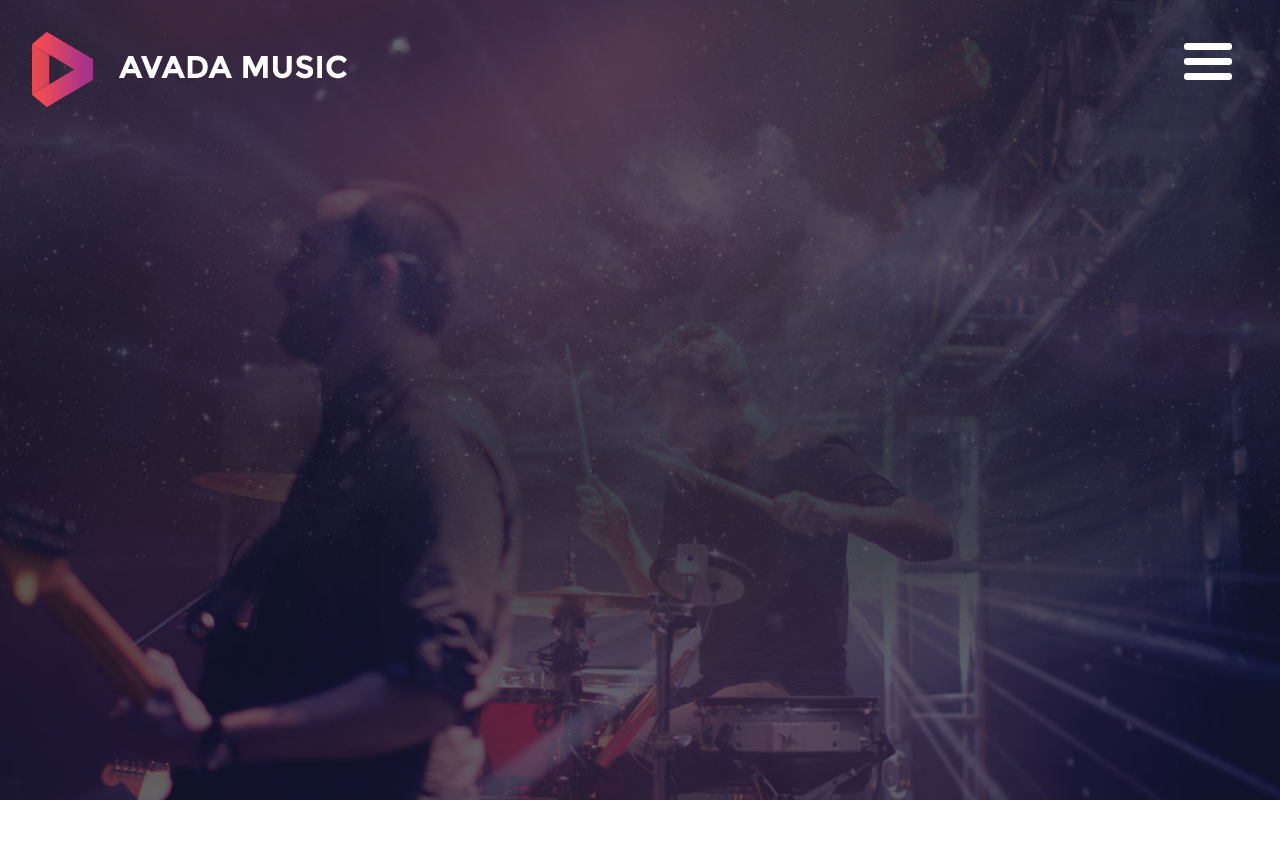
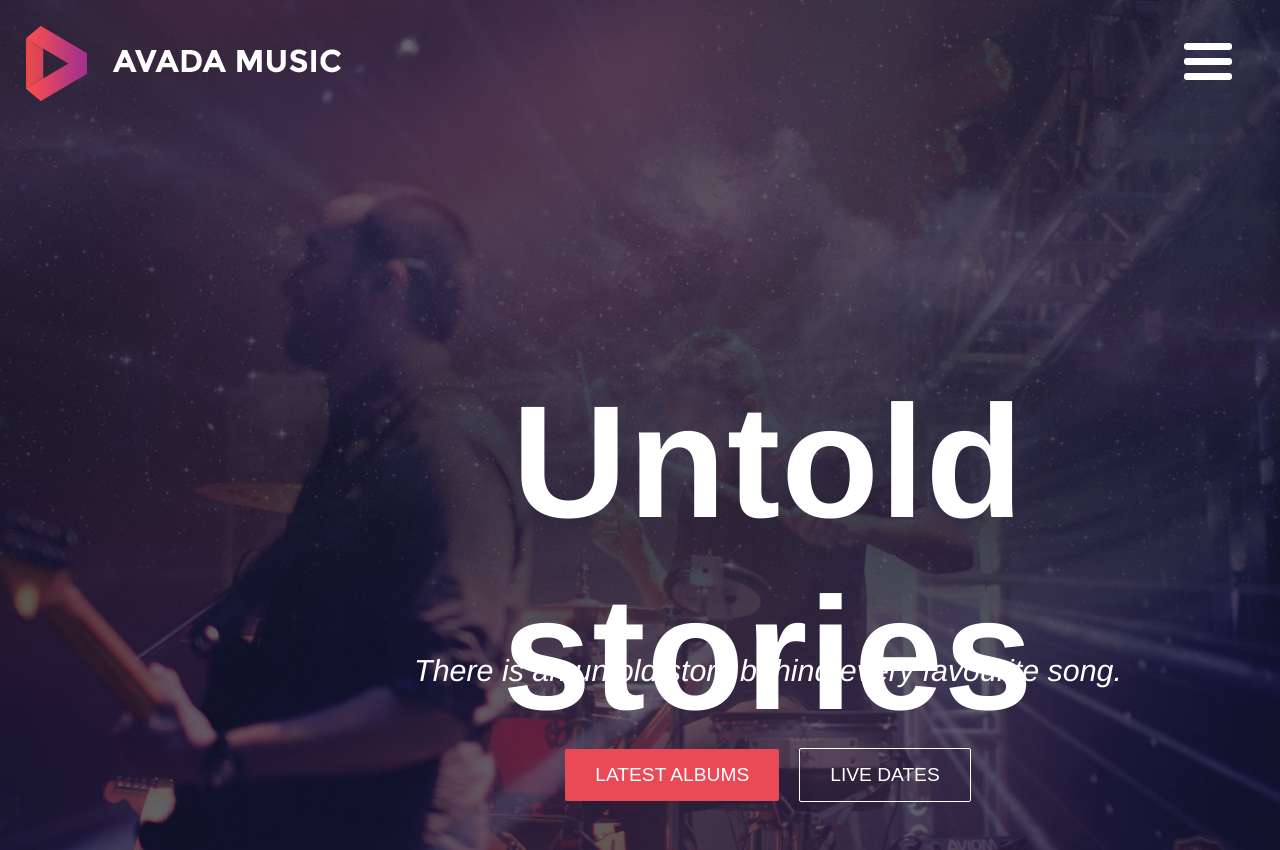
Before and after one commit to GabrielePagnotta/proj-html-vuejs, a Vue app: page / in a window 1280 px wide. Before the commit the page ends 800 px from the top, so only its background shows below. Built offline with nearby package versions, Linux system fonts and the light colour scheme.

Commit message:
creazione header

```diff
--- a/src/components/header/ContentHeader.vue
+++ b/src/components/header/ContentHeader.vue
@@ -1,15 +1,21 @@
 <template>
-    <div class="header flex">
-<div>
+  <div class="flex">
+
+    <div class="w">
+      <div class="headerflex ">
     <img class="logo" src="../../assets/img/avada-music-logo.png" alt="">
-</div>
-<input id="toggle" type="checkbox">
+    </div>
+
+
+
+  <input id="toggle" type="checkbox">
 
 <label for="toggle" class="hamburger">
   <div class="top-bun"></div>
   <div class="meat"></div>
   <div class="bottom-bun"></div>
 </label>
+
 
 <div class="nav">
   <div class="nav-wrapper">
@@ -22,6 +28,16 @@
     </nav>
   </div>
 </div>
+
+</div>
+
+  <div class="text-box">
+    <h1 class="main-title">Untold stories</h1>
+    <p class="italic">There is an untold story behind every favourite song.</p>
+    <button class="btn-albums">LATEST ALBUMS</button>
+    <button class="btn-live">LIVE DATES</button>
+  </div>
+
     </div>
 </template>
 
@@ -41,6 +57,52 @@ export default {
 </script>
 
 <style lang="scss" scoped>
+.btn-live{
+border: 1px solid white;
+background-color: transparent;
+font-size: 1.2rem ;
+padding: 15px 30px;
+color: white;
+margin: 10px;
+border-radius: 2px;
+cursor: pointer;
+}
+
+.btn-live:hover{
+  background-color: white;
+  color: black;
+  transition: 0.5s;
+}
+.btn-albums{
+  font-size: 1.2rem;
+  background-color: #ea4a56;
+  border: none;
+  padding: 15px 30px;
+  border-radius: 2px;
+  color: white;
+  margin: 10px;
+  cursor: pointer;
+}
+
+.text-box{
+  text-align: center;
+  margin-top: 5%;
+}
+.main-title{
+  width: 100%;
+  font-size: 10rem;
+  color: white;
+  margin: 10% 0;
+  justify-content: center;
+
+}
+
+.italic{
+  font-style: italic;
+  font-size: 1.9rem;
+  color: white;
+  margin: 50px;
+}
 h1 {
   text-align: center;
   letter-spacing: 1px;
@@ -50,6 +112,10 @@ h1 {
   transform: translateY(52%);
 }
 
+
+.w{
+  width:20%;
+}
 .logo{
     margin:10%;
 }
@@ -94,6 +160,8 @@ Nav Styles
   overflow: hidden;
   transition: all 0.3s ease-in-out;
   transform: scale(0);
+  z-index: 1;
+
 }
 .nav-wrapper {
   position: relative;
@@ -108,6 +176,7 @@ Nav Styles
 }
 .flex{
     display: flex;
+
 }
 nav {
   text-align: left;
--- a/src/components/header/HeaderBox.vue
+++ b/src/components/header/HeaderBox.vue
@@ -26,12 +26,15 @@ import ContentHeader from "../header/ContentHeader.vue"
 <style lang="scss" scoped>
 .box{
     width:100%;
-    height: 100vh;
-    background-color: blue;
+    height: 850px;
     background-image: url('../../assets/img/home_slider.jpg');
     background-size:cover;
     background-repeat: no-repeat;
 }
 
+.flex{
+    display: flex;
+}
+
 
 </style>
```
